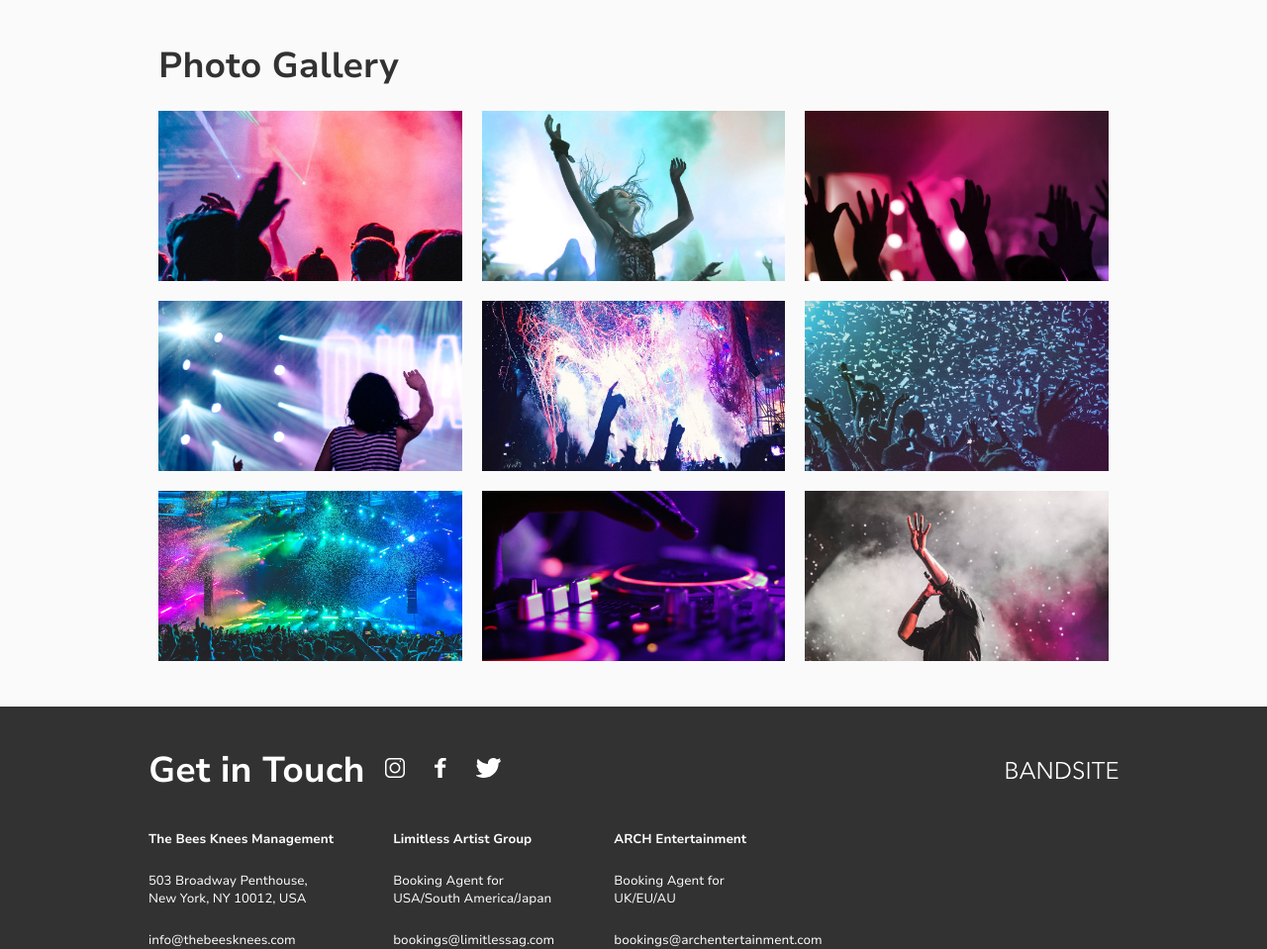
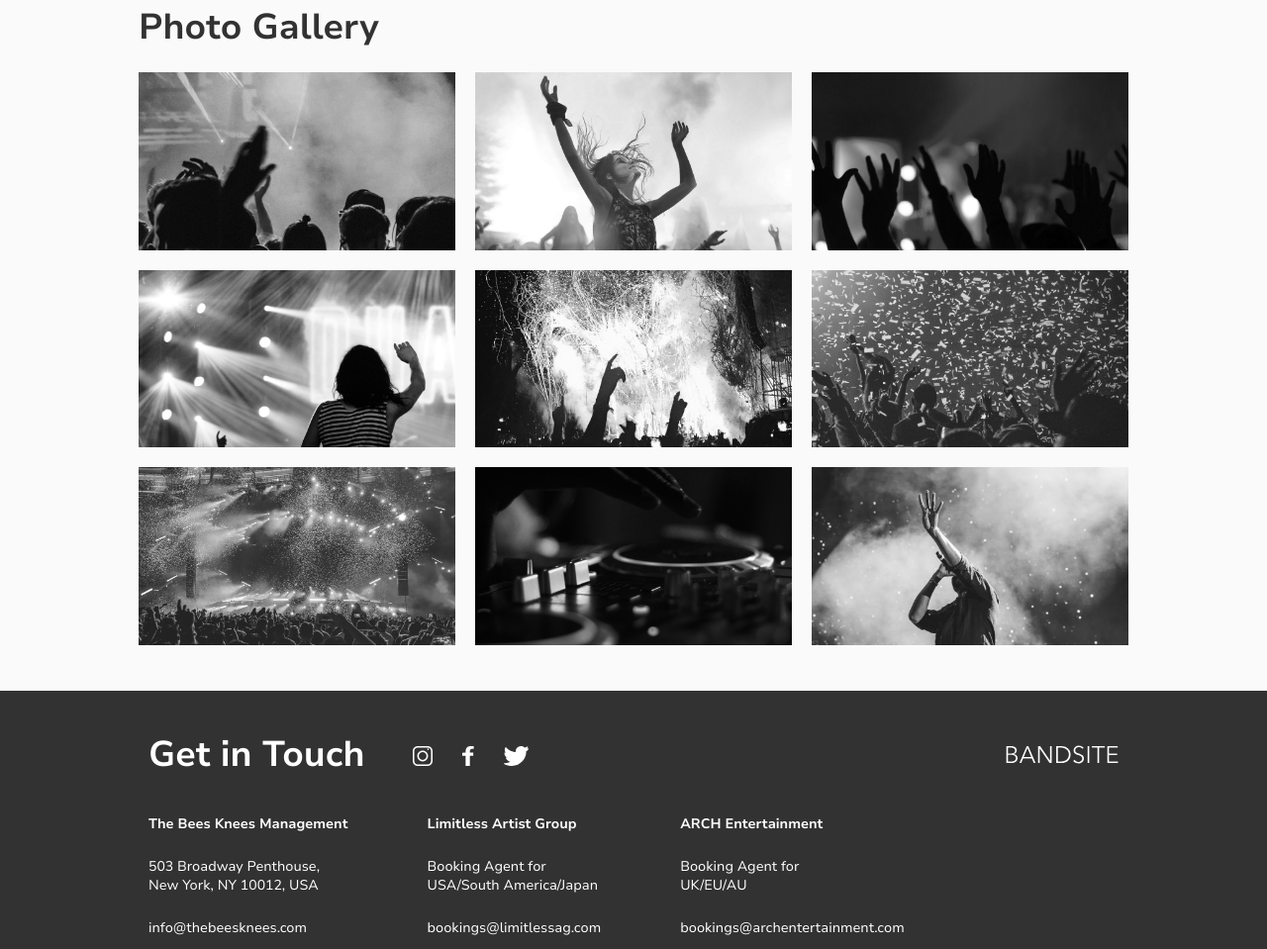
Before and after one commit to samihasamin/samiha-samin-bandsite, a plain HTML site: page index.html in a window 1280 px wide. Shown: the part 1841-2800 px from the top of the page at 99% size. Drawn offline with Linux system fonts and the light colour scheme; files whose address does not match are found by name.

Commit message:
Add greyscale and mailto functionality to footer and final styling touch ups

```diff
--- a/index.html
+++ b/index.html
@@ -126,14 +126,20 @@
           <p class="footer__management--address">
             503 Broadway Penthouse,<br />New York, NY 10012, USA
           </p>
-          <p class="footer__management--email">info@thebeesknees.com</p>
+          <p class="footer__management--email">
+            <a href="mailto:info@thebeesknees.com">info@thebeesknees.com</a>
+          </p>
         </div>
         <div class="footer__artist-group">
           <h3 class="footer__artist-group--title">Limitless Artist Group</h3>
           <p class="footer__artist-group--details">
             Booking Agent for<br />USA/South America/Japan
           </p>
-          <p class="footer__artist-group--email">bookings@limitlessag.com</p>
+          <p class="footer__artist-group--email">
+            <a href="mailto:bookings@limitlessag.com"
+              >bookings@limitlessag.com</a
+            >
+          </p>
         </div>
         <div class="footer__entertainment">
           <h3 class="footer__entertainment--title">ARCH Entertainment</h3>
@@ -141,7 +147,9 @@
             Booking Agent for<br />UK/EU/AU
           </p>
           <p class="footer__entertainment--email">
-            bookings@archentertainment.com
+            <a href="mailto:bookings@archentertainment.com"
+              >bookings@archentertainment.com</a
+            >
           </p>
         </div>
       </div>
--- a/styles/bio.scss
+++ b/styles/bio.scss
@@ -43,6 +43,7 @@
 
     &:active {
       border-bottom: 3px solid $primary-color-three;
+      font-weight: bold;
     }
 
     &:hover {
@@ -52,6 +53,11 @@
 
     @include tablet {
       padding: 22px 0;
+    }
+
+    @include desktop {
+      padding: 32px 0;
+      font-size: 14px;
     }
   }
 }
@@ -81,7 +87,7 @@
     }
 
     @include desktop {
-      top: 330px;
+      top: 280px;
       padding-left: 130px;
     }
   }
@@ -91,7 +97,8 @@
   }
 
   @include desktop {
-    height: 700px;
+    background-position: center;
+    height: 630px;
   }
 }
 
@@ -110,6 +117,11 @@
       padding-left: 36px;
       padding-top: 40px;
     }
+
+    @include desktop {
+      padding-left: 115px;
+      padding-top: 48px;
+    }
   }
 
   &__image {
@@ -124,7 +136,7 @@
     }
 
     @include desktop {
-      padding: 24px 220px 30px 220px;
+      padding: 28px 200px 30px 200px;
       height: 550px;
     }
   }
@@ -143,8 +155,8 @@
     }
 
     @include desktop {
-      padding: 0px 220px 10px 220px;
-      width: 90%; //not sure//
+      padding: 0px 200px 10px 200px;
+      width: 88%;
     }
 
     &--vocalist {
@@ -161,7 +173,8 @@
       }
 
       @include desktop {
-        padding: 0px 220px;
+        font-size: 16px;
+        padding: 0px 200px;
       }
     }
   }
@@ -180,7 +193,7 @@
     }
 
     @include desktop {
-      padding: 36px 220px 25px 220px;
+      padding: 36px 200px 25px 200px;
     }
 
     &--whole {
@@ -193,7 +206,7 @@
       }
 
       @include desktop {
-        padding: 0px 220px 36px 220px;
+        padding: 0px 200px 36px 200px;
       }
 
       .aboutbandsite__article--first {
@@ -229,7 +242,7 @@
   }
 
   @include desktop {
-    padding: 45px 150px 36px 150px;
+    padding: 45px 130px 36px 130px;
   }
 
   &__title {
@@ -254,6 +267,11 @@
     &--image {
       width: 100%;
       padding: 5px 0px;
+      filter: grayscale(100%);
+
+      &:hover {
+        filter: grayscale(0%);
+      }
 
       @include tablet {
         width: 32%;
@@ -315,8 +333,14 @@
     @include flex-align(column, 16px);
 
     @include tablet {
-      @include flex-align(row, 20px);
+      @include flex-align(row, 36px);
     }
+
+    @include desktop {
+      @include flex-align(row, 48px);
+      align-items: center;
+    }
+
     &--title {
       font-family: "NunitoSans";
       font-size: 24px;
@@ -331,6 +355,12 @@
 
       @include tablet {
         align-items: center;
+        position: relative;
+        top: 4px;
+      }
+
+      @include desktop {
+        top: 5px;
       }
     }
   }
@@ -344,8 +374,8 @@
     }
 
     @include desktop {
-      @include flex-align(row, 60px);
-      justify-content: start;
+      @include flex-align(row, 80px);
+      justify-content: flex-start;
     }
 
     .footer__management,
@@ -361,12 +391,24 @@
         font-family: "NunitoSans";
         font-size: 13px;
         font-weight: 700;
+
+        @include desktop {
+          font-size: 14px;
+        }
       }
 
       p {
         font-family: "NunitoSans";
         font-size: 13px;
         font-weight: 400;
+        @include desktop {
+          font-size: 14px;
+        }
+      }
+
+      a {
+        text-decoration: none;
+        color: $primary-color-three;
       }
     }
   }
@@ -379,5 +421,10 @@
     @include tablet {
       font-size: 13px;
     }
+
+    @include desktop {
+      font-size: 14px;
+      padding: 18px 0px;
+    }
   }
 }
```
Also changed, not shown: styles/bio.css, 2 other files.
